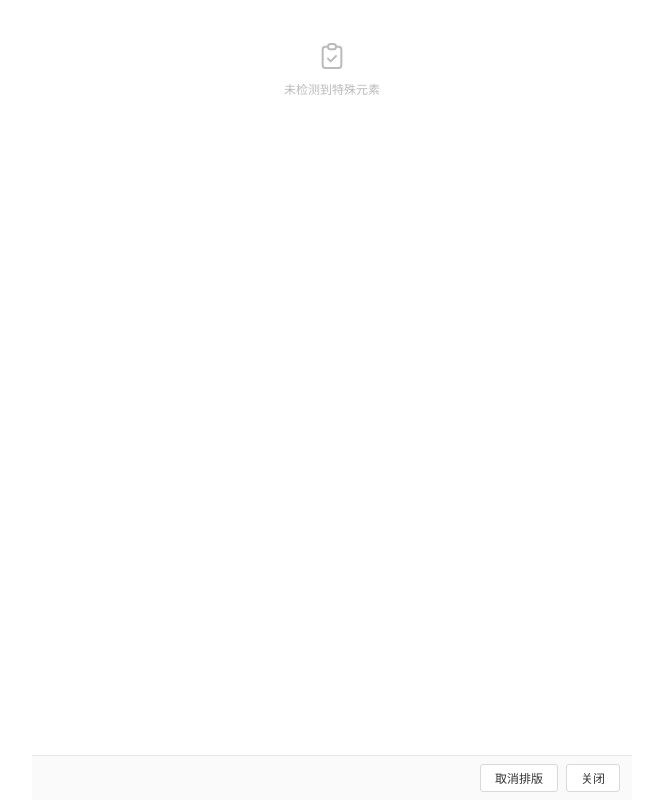
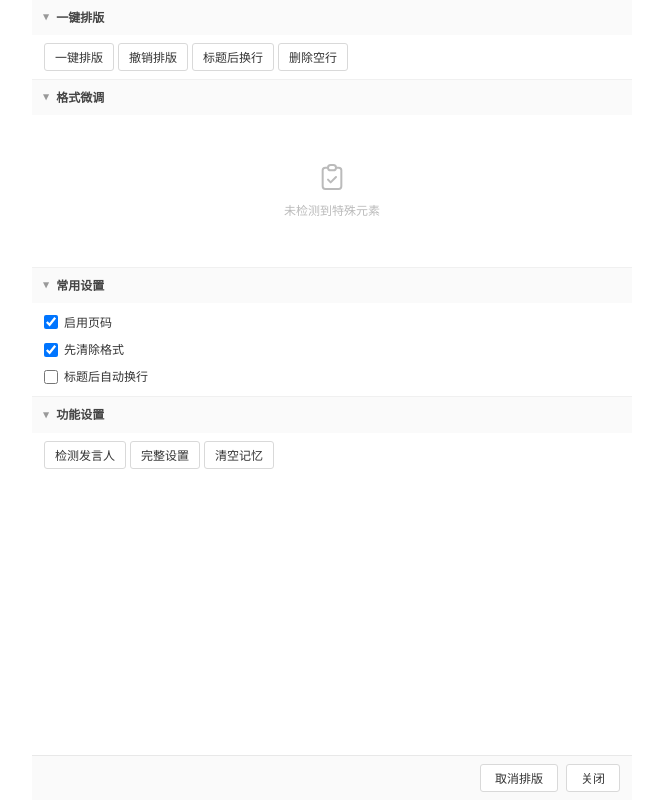
Before and after one commit to bdlover3/autoformat, a Vue app: page /#/formatpanel in a window 1280 px wide. Shown: the whole page, without its empty margins (308-971 px from the left). Built offline with nearby package versions, Linux system fonts and the light colour scheme.

Commit message:
"feat:面板分四区(一键排版/格式微调/常用设置/功能设置);面板按钮触发主线程操作;常用设置同步

```diff
--- a/src/components/FormatPanel.vue
+++ b/src/components/FormatPanel.vue
@@ -2,6 +2,29 @@
   <div class="panel" @click="onPanelClick">
 
     <div class="panel-body">
+
+      <!-- ═══ 一键排版区 ═══ -->
+      <div class="panel-section section-format">
+        <div class="section-header" @click="toggleSection('format')">
+          <span class="section-arrow" :class="{ collapsed: sections.format }">&#9654;</span>
+          <span class="section-title">一键排版</span>
+        </div>
+        <div class="section-body" v-show="!sections.format">
+          <button class="mini-btn" @click="runAutoFormat">一键排版</button>
+          <button class="mini-btn" @click="runUndoFormat">撤销排版</button>
+          <button class="mini-btn" @click="runSplitTitle">标题后换行</button>
+          <button class="mini-btn" @click="runRemoveBlank">删除空行</button>
+        </div>
+      </div>
+
+      <!-- ═══ 格式微调区 ═══ -->
+      <div class="panel-section section-tune">
+        <div class="section-header" @click="toggleSection('tune')">
+          <span class="section-arrow" :class="{ collapsed: sections.tune }">&#9654;</span>
+          <span class="section-title">格式微调</span>
+          <span class="section-count" v-if="sortedElements.length">{{ sortedElements.length }}</span>
+        </div>
+        <div class="section-body" v-show="!sections.tune">
           <div v-if="footerMissing" class="footer-warn">
             <svg width="14" height="14" viewBox="0 0 24 24" fill="none"><path d="M12 9v4M12 17h.01M10.29 3.86L1.82 18a2 2 0 001.71 3h16.94a2 2 0 001.71-3L13.71 3.86a2 2 0 00-3.42 0z" stroke="#c80" stroke-width="2" stroke-linecap="round" stroke-linejoin="round"/></svg>
             <span>未检测到落款或发言人，可在下方手动调整类型</span>
@@ -54,6 +77,35 @@
             <svg width="32" height="32" viewBox="0 0 24 24" fill="none"><path d="M9 5H7a2 2 0 00-2 2v12a2 2 0 002 2h10a2 2 0 002-2V7a2 2 0 00-2-2h-2M9 5a2 2 0 002 2h2a2 2 0 002-2M9 5a2 2 0 012-2h2a2 2 0 012 2" stroke="#bbb" stroke-width="1.5"/><path d="M9 14l2 2 4-4" stroke="#bbb" stroke-width="1.5" stroke-linecap="round" stroke-linejoin="round"/></svg>
             <span>未检测到特殊元素</span>
           </div>
+        </div>
+      </div>
+
+      <!-- ═══ 常用设置区 ═══ -->
+      <div class="panel-section section-common">
+        <div class="section-header" @click="toggleSection('common')">
+          <span class="section-arrow" :class="{ collapsed: sections.common }">&#9654;</span>
+          <span class="section-title">常用设置</span>
+        </div>
+        <div class="section-body" v-show="!sections.common">
+          <label class="setting-row"><input type="checkbox" v-model="commonSettings.enablePageNumber" @change="saveCommonSettings">启用页码</label>
+          <label class="setting-row"><input type="checkbox" v-model="commonSettings.clearFormatting" @change="saveCommonSettings">先清除格式</label>
+          <label class="setting-row"><input type="checkbox" v-model="commonSettings.autoSplitSubtitle" @change="saveCommonSettings">标题后自动换行</label>
+        </div>
+      </div>
+
+      <!-- ═══ 功能设置区 ═══ -->
+      <div class="panel-section section-func">
+        <div class="section-header" @click="toggleSection('func')">
+          <span class="section-arrow" :class="{ collapsed: sections.func }">&#9654;</span>
+          <span class="section-title">功能设置</span>
+        </div>
+        <div class="section-body" v-show="!sections.func">
+          <button class="mini-btn" @click="runDetectSignature">检测发言人</button>
+          <button class="mini-btn" @click="openFullSettings">完整设置</button>
+          <button class="mini-btn" @click="clearTypeMemory">清空记忆</button>
+        </div>
+      </div>
+
     </div>
 
     <!-- 修改类型的右键/选中菜单 -->
@@ -138,6 +190,43 @@ export default {
     const elements = ref([])
     const footerMissing = ref(false)
     const collapsedGroups = reactive({})
+    // 四区分组折叠状态（默认展开）
+    const sections = reactive({ format: false, tune: false, common: false, func: false })
+    function toggleSection(key) { sections[key] = !sections[key] }
+    // 常用设置（从主线程读/写）
+    const commonSettings = reactive({
+      enablePageNumber: true,
+      clearFormatting: true,
+      autoSplitSubtitle: false
+    })
+    // 一键排版区按钮：通过 BroadcastChannel 通知主线程执行
+    function runAutoFormat() {
+      try { if (bc) bc.postMessage({ type: 'runAction', action: 'autoFormat' }) } catch (e) { }
+    }
+    function runUndoFormat() {
+      try { if (bc) bc.postMessage({ type: 'runAction', action: 'undoFormat' }) } catch (e) { }
+    }
+    function runSplitTitle() {
+      try { if (bc) bc.postMessage({ type: 'runAction', action: 'splitTitle' }) } catch (e) { }
+    }
+    function runRemoveBlank() {
+      try { if (bc) bc.postMessage({ type: 'runAction', action: 'removeBlank' }) } catch (e) { }
+    }
+    function runDetectSignature() {
+      try { if (bc) bc.postMessage({ type: 'runAction', action: 'detectSignature' }) } catch (e) { }
+    }
+    function openFullSettings() {
+      try { if (bc) bc.postMessage({ type: 'runAction', action: 'openSettings' }) } catch (e) { }
+    }
+    function clearTypeMemory() {
+      try { if (bc) bc.postMessage({ type: 'runAction', action: 'clearMemory' }) } catch (e) { }
+    }
+    // 常用设置读写：通过 BroadcastChannel 和主线程同步
+    function saveCommonSettings() {
+      try { if (bc) bc.postMessage({ type: 'saveSettings', settings: { ...commonSettings } }) } catch (e) { }
+    }
+    // 收到主线程推送的设置时填充
+    // 在 bc.onmessage 里加 loadSettings 分支
     const contextMenu = reactive({
       visible: false,
       x: 0,
@@ -166,6 +255,8 @@ export default {
             //主线程响应 hello 推送的初始数据（含 footerMissing 标志）
             elements.value = JSON.parse(JSON.stringify(msg.elements))
             footerMissing.value = !!msg.footerMissing
+          } else if (msg && msg.type === 'loadSettings' && msg.settings) {
+            Object.assign(commonSettings, msg.settings)
           } else if (msg && msg.type === 'updateElements' && Array.isArray(msg.elements)) {
             //apply 后主线程推回的最新位置/类型
             elements.value = JSON.parse(JSON.stringify(msg.elements))
@@ -179,6 +270,7 @@ export default {
       try {
         if (bc) {
           bc.postMessage({ type: 'hello' })
+          bc.postMessage({ type: 'loadSettings' })
         }
       } catch (e) {
         console.warn('[FormatPanel] hello send failed:', e)
@@ -357,6 +449,17 @@ export default {
       changeType,
       getInvalidTail,
       navigateToItem,
+      sections,
+      toggleSection,
+      commonSettings,
+      saveCommonSettings,
+      runAutoFormat,
+      runUndoFormat,
+      runSplitTitle,
+      runRemoveBlank,
+      runDetectSignature,
+      openFullSettings,
+      clearTypeMemory,
       closePanel,
       cancel
     }
@@ -622,6 +725,72 @@ export default {
   font-style: italic;
 }
 
+/* === 分区 === */
+.panel-section {
+  border-bottom: 1px solid #f0f0f0;
+}
+.panel-section:last-child { border-bottom: none; }
+.section-header {
+  display: flex;
+  align-items: center;
+  padding: 8px 12px;
+  cursor: pointer;
+  user-select: none;
+  background: #fafafa;
+}
+.section-header:hover { background: #f0f0f0; }
+.section-arrow {
+  font-size: 8px;
+  color: #999;
+  margin-right: 6px;
+  transition: transform 0.15s;
+  display: inline-block;
+}
+.section-arrow.collapsed { transform: rotate(0deg); }
+.section-arrow:not(.collapsed) { transform: rotate(90deg); }
+.section-title {
+  font-size: 12px;
+  font-weight: 600;
+  color: #444;
+  flex: 1;
+}
+.section-body {
+  padding: 6px 12px;
+}
+/* 小按钮 */
+.mini-btn {
+  display: inline-block;
+  padding: 4px 10px;
+  margin: 2px 4px 2px 0;
+  border: 1px solid #d9d9d9;
+  border-radius: 3px;
+  font-size: 12px;
+  cursor: pointer;
+  background: #fff;
+  color: #333;
+  transition: all 0.15s;
+  font-family: inherit;
+}
+.mini-btn:hover {
+  border-color: #4096ff;
+  color: #4096ff;
+}
+/* 设置行 */
+.setting-row {
+  display: flex;
+  align-items: center;
+  gap: 6px;
+  padding: 4px 0;
+  font-size: 12px;
+  color: #333;
+  cursor: pointer;
+}
+.setting-row input[type="checkbox"] {
+  width: 14px;
+  height: 14px;
+  cursor: pointer;
+}
+
 /* === 空状态 === */
 .empty-hint {
   display: flex;
--- a/src/components/ribbon.js
+++ b/src/components/ribbon.js
@@ -6,7 +6,8 @@ import { detectElements, getSegmentText } from './js/detect.js'
 import { applyBodyFormat, applySpecialFormat, boldEnumerations } from './js/format.js'
 import { clearAllFormatting, setupPage } from './js/page.js'
 import { removeBlankLines, splitTitleParagraph } from './js/docops.js'
-import { loadTypeMemory, recordTypeChanges } from './js/typememory.js'
+import { detectAndFormatSpeechSignature } from './js/signature.js'
+import { loadTypeMemory, recordTypeChanges, clearTypeMemory } from './js/typememory.js'
 
 //默认格式设置
 const DEFAULT_SETTINGS = {
@@ -474,6 +475,43 @@ function handlePanelMessage(msg) {
     if (panelUndo) {
       try { panelUndo.EndCustomRecord() } catch (e2) { }
     }
+  } else if (msg.type === 'runAction') {
+    // 面板按钮触发的操作：执行对应函数
+    try {
+      const actions = {
+        autoFormat: () => autoFormatDocument(),
+        undoFormat: () => undoFormatDocument(),
+        splitTitle: () => splitTitleParagraph(),
+        removeBlank: () => removeBlankLines(),
+        detectSignature: () => detectAndFormatSpeechSignature(getSettings, applySpecialFormat),
+        openSettings: () => { try { window.Application.ShowDialog(Util.GetUrlPath() + Util.GetRouterHash() + '/dialog', '调整固定格式', 400 * window.devicePixelRatio, 500 * window.devicePixelRatio, true) } catch (e) { } },
+        clearMemory: () => { clearTypeMemory() }
+      }
+      const fn = actions[msg.action]
+      if (fn) fn()
+    } catch (e) { console.warn('[handlePanelMessage] runAction failed:', e) }
+  } else if (msg.type === 'saveSettings') {
+    // 面板常用设置保存
+    try {
+      const updated = getSettings()
+      if (msg.settings) Object.assign(updated, msg.settings)
+      saveSettings(updated)
+    } catch (e) { }
+  } else if (msg.type === 'loadSettings') {
+    // 面板请求当前设置
+    try {
+      const s = getSettings()
+      if (panelBroadcastChannel) {
+        panelBroadcastChannel.postMessage({
+          type: 'loadSettings',
+          settings: {
+            enablePageNumber: s.enablePageNumber,
+            clearFormatting: s.clearFormatting,
+            autoSplitSubtitle: s.autoSplitSubtitle
+          }
+        })
+      }
+    } catch (e) { }
   } else if (msg.type === 'cancel') {
     closeFormatPanel()
     undoFormatDocument()
```
Lines whose indentation alone changed are shown as unchanged.
